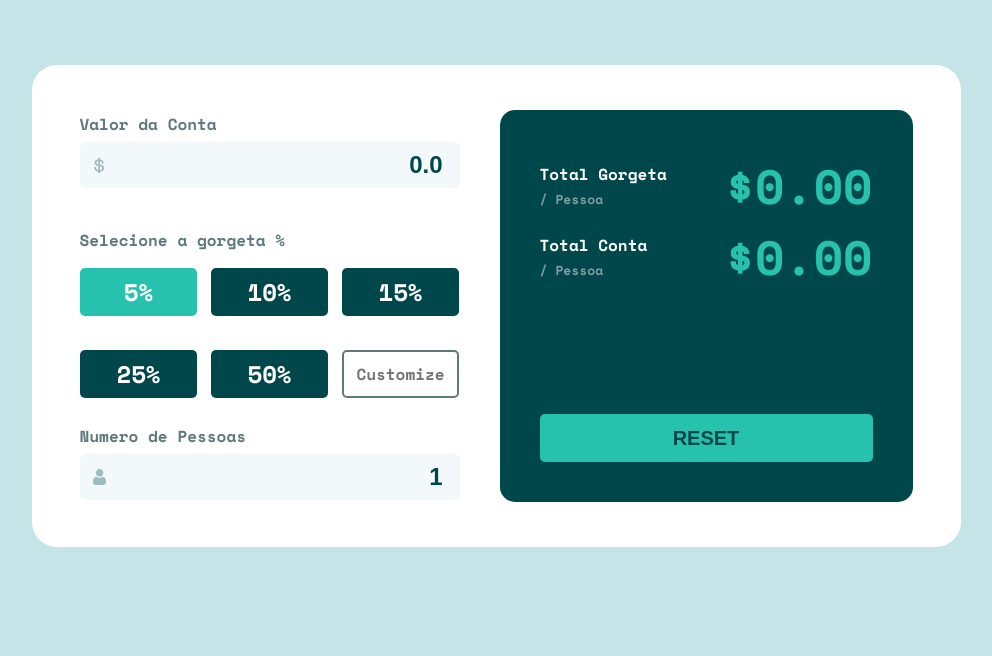
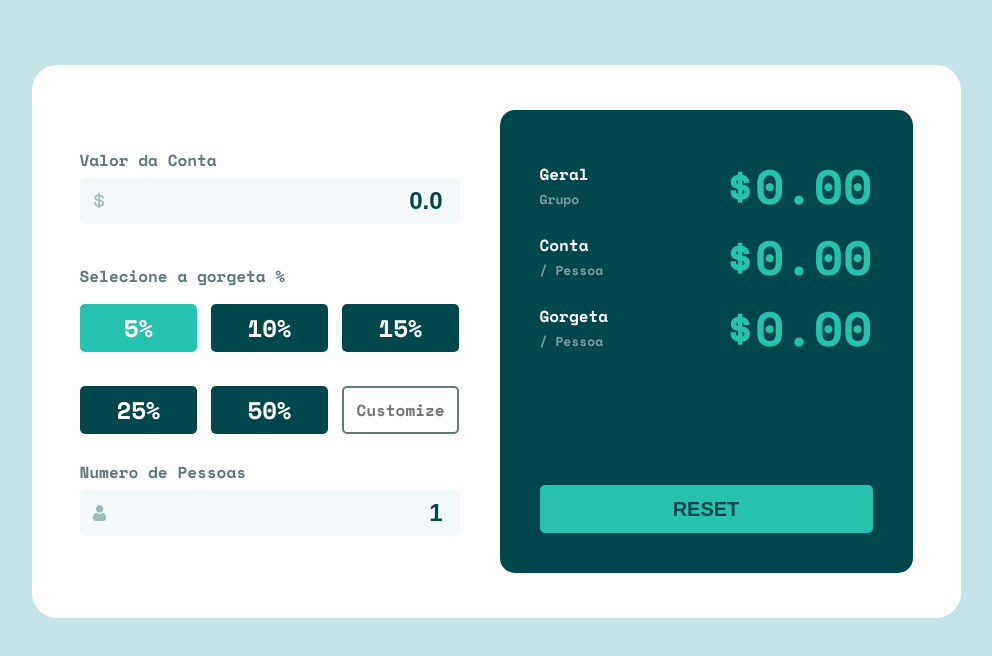
Before and after one commit to JosueCosta2023/PersonalQuest-calculator-tip, a plain HTML site: page index.html in a window 1280 px wide. Both pictures are taken after a click on the button "5%". Shown: the part 138-794 px from the top of the page, without its empty margins (144-1136 px from the left). Drawn offline with nearby package versions, Linux system fonts and the light colour scheme.

Commit message:
upgrade formula calcular

```diff
--- a/assets/scripts/index.js
+++ b/assets/scripts/index.js
@@ -2,6 +2,7 @@ const billInput = document.querySelector(".bill-input")
 const peopleInput = document.querySelector(".people-input")
 const tipPerPerson = document.getElementById("tip-amount")
 const totalPerPerson = document.getElementById("total-amount")
+const totalPerGroup = document.getElementById("total-amount-geral")
 const tips = document.querySelectorAll(".tips")
 const tipCustom = document.querySelector(".tip-custom")
 const resetBtn = document.querySelector(".btn-reset")
@@ -23,10 +24,11 @@ billInput.value = '0.0';
 peopleInput.value = '1';
 tipPerPerson.innerHTML = "$" + (0.0).toFixed(2)
 totalPerPerson.innerHTML = "$" + (0.0).toFixed(2)
+totalPerGroup.innerHTML = "$" + (0.0).toFixed(2)
 
 let billValue = 0.0
 let peopleValue = 1
-let tipValue = 0.15
+let tipValue = 0.00
 
 
 function billInputFun(){
@@ -71,9 +73,12 @@ function handleClick(event){
 function calculatorTip(){
     if(peopleValue >= 1){
         let tipAmount = (billValue * tipValue) / peopleValue
-        let total = (billValue + tipAmount) / peopleValue
+        let tipAmountTotal = billValue * tipValue
+        let total = (billValue + tipAmountTotal) / peopleValue
+        let totalPerGroupValue = tipAmountTotal + billValue
         tipPerPerson.innerHTML = "$" + tipAmount.toFixed(2)
         totalPerPerson.innerHTML = "$" + total.toFixed(2)
+        totalPerGroup.innerHTML = "$" + totalPerGroupValue.toFixed(2)
     }
 }
 
--- a/index.html
+++ b/index.html
@@ -50,21 +50,33 @@
 
       <div class="card-data">
         <div class="content-tip">
+
+          <div class="tip total">
+            <div class="item-text">
+              <p class="text">Geral</p>
+              <span class="subtext">Grupo</span>
+            </div>
+            <span class="price-for-person amount" id="total-amount-geral">$32.79</span>
+          </div>
+
+          <div class="tip total">
+            <div class="item-text">
+              <p class="text">Conta</p>
+              <span class="subtext">/ Pessoa</span>
+            </div>
+            <span class="price-for-person amount" id="total-amount">$32.79</span>
+          </div>
+
           <div class="tip person">
             <div class="item-text">
-              <p class="text">Total Gorgeta</p>
+              <p class="text">Gorgeta</p>
               <span class="subtext">/ Pessoa</span>
             </div>
             <span class="price-for-person amount" id="tip-amount">$4.27</span>
           </div>
 
-          <div class="tip total">
-            <div class="item-text">
-              <p class="text">Total Conta</p>
-              <span class="subtext">/ Pessoa</span>
-            </div>
-            <span class="price-for-person amount" id="total-amount">$32.79</span>
-          </div>
+
+
 
           <button class="btn-reset">RESET</button>
         </div>
```
